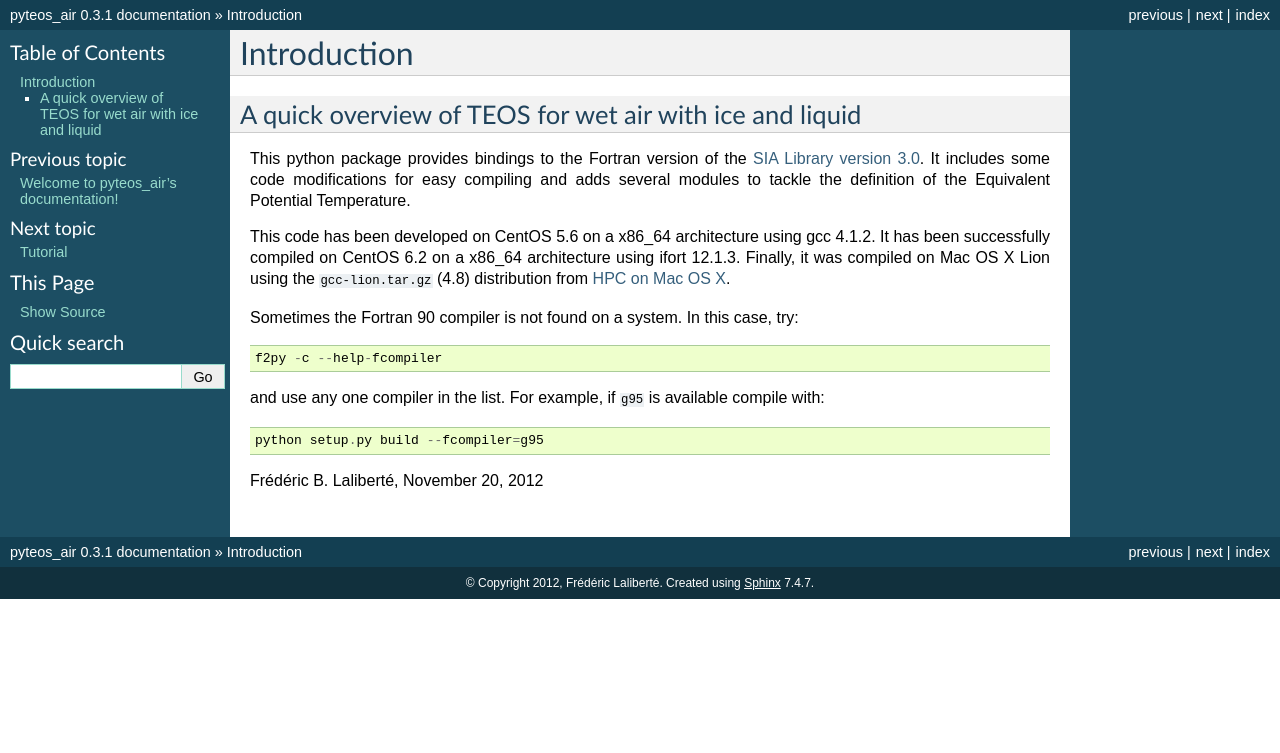
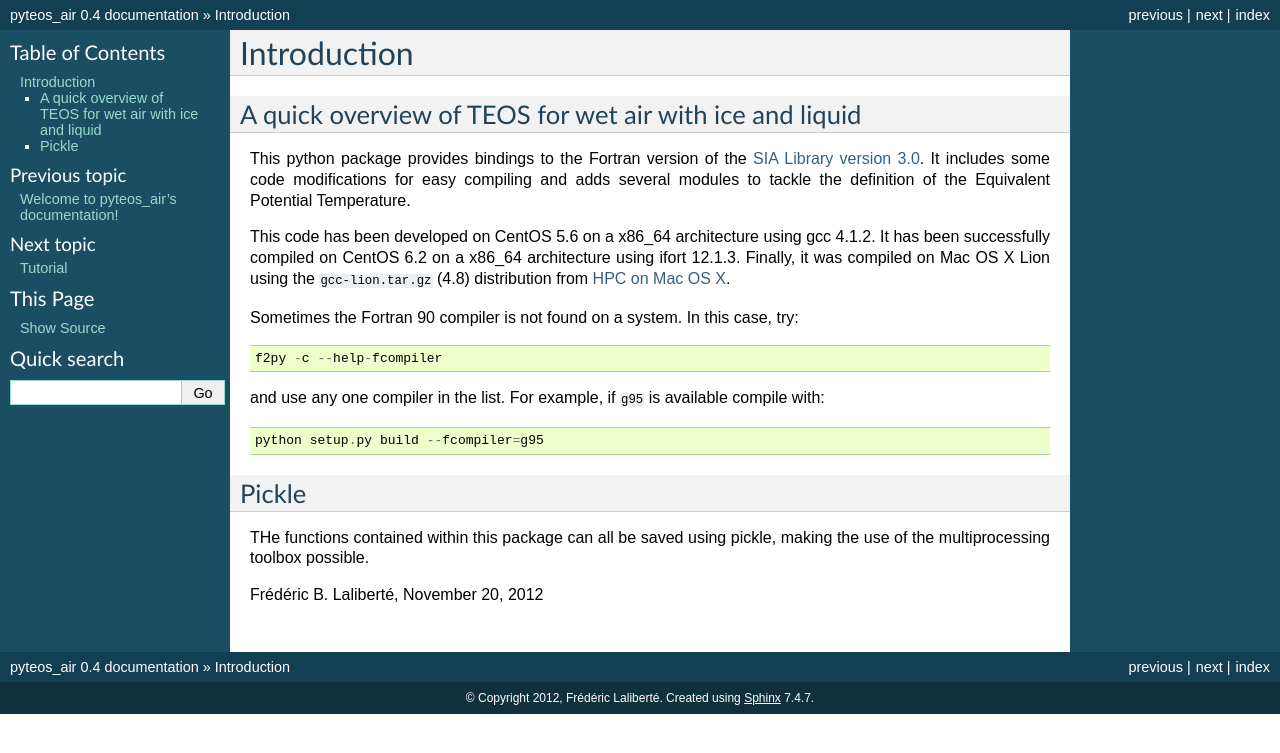
Before and after one commit to laliberte/pyteos_air, a Sphinx documentation site: the page built from docs/intro.rst, in a window 1280 px wide. Shown: the top 753 px of the page. Built offline with Sphinx 7.4.7, drawn with Linux system fonts in a browser that asks for light colours.

Commit message:
Changed the version number to 0.4

```diff
--- a/docs/conf.py
+++ b/docs/conf.py
@@ -48,9 +48,9 @@ copyright = u'2012, Frédéric Laliberté'
 # built documents.
 #
 # The short X.Y version.
-version = '0.3'
+version = '0.4'
 # The full version, including alpha/beta/rc tags.
-release = '0.3.1'
+release = '0.4'
 
 # The language for content autogenerated by Sphinx. Refer to documentation
 # for a list of supported languages.
--- a/docs/intro.rst
+++ b/docs/intro.rst
@@ -21,5 +21,8 @@ and use any one compiler in the list. For example, if ``g95`` is available compi
 
     python setup.py build --fcompiler=g95
 
+Pickle
+------
+THe functions contained within this package can all be saved using pickle, making the use of the multiprocessing toolbox possible.
 
 Frédéric B. Laliberté, November 20, 2012
--- a/setup.py
+++ b/setup.py
@@ -84,7 +84,7 @@ packages=[package_name+'.'+name for name in find_packages('lib')]
 packages.append(package_name)
 
 setup(name=package_name,
-    version = "0.3.3",
+    version = "0.4",
     packages=packages,
     package_dir = {package_name: 'lib'},
 
```
